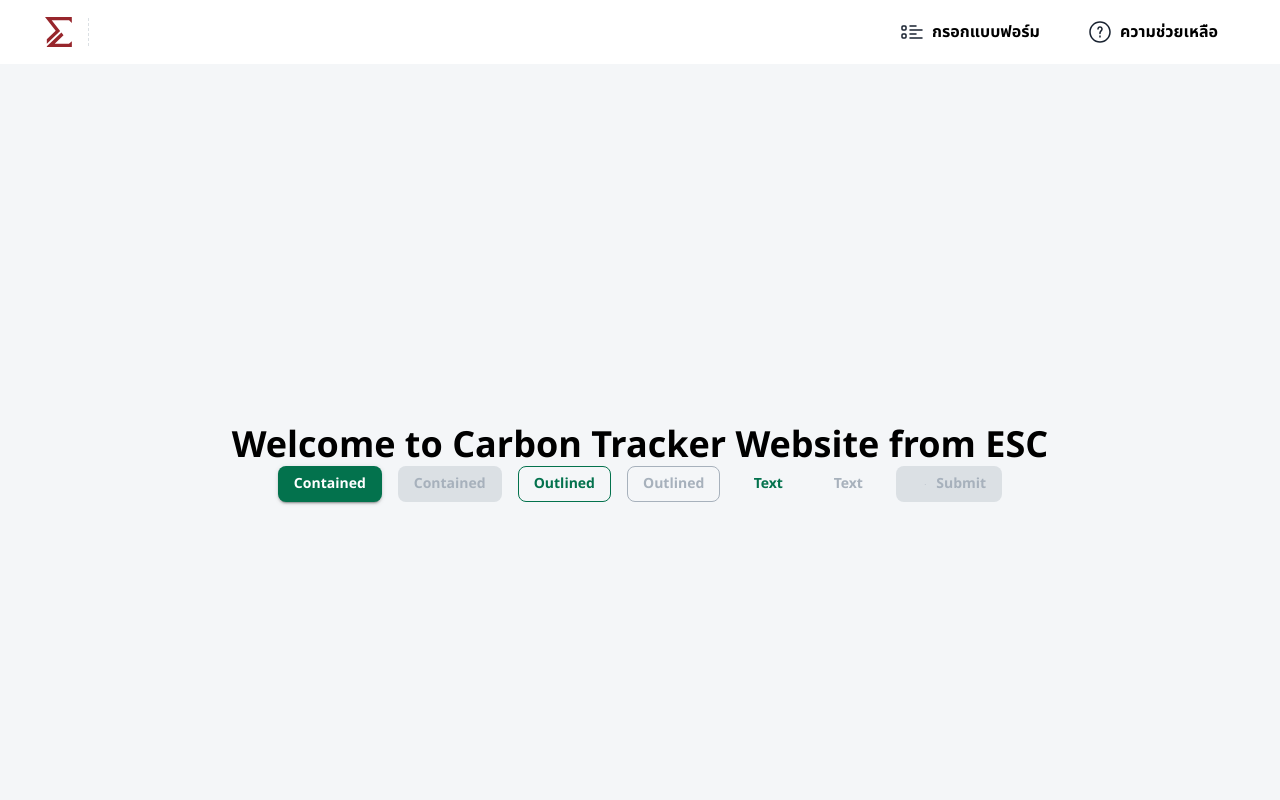
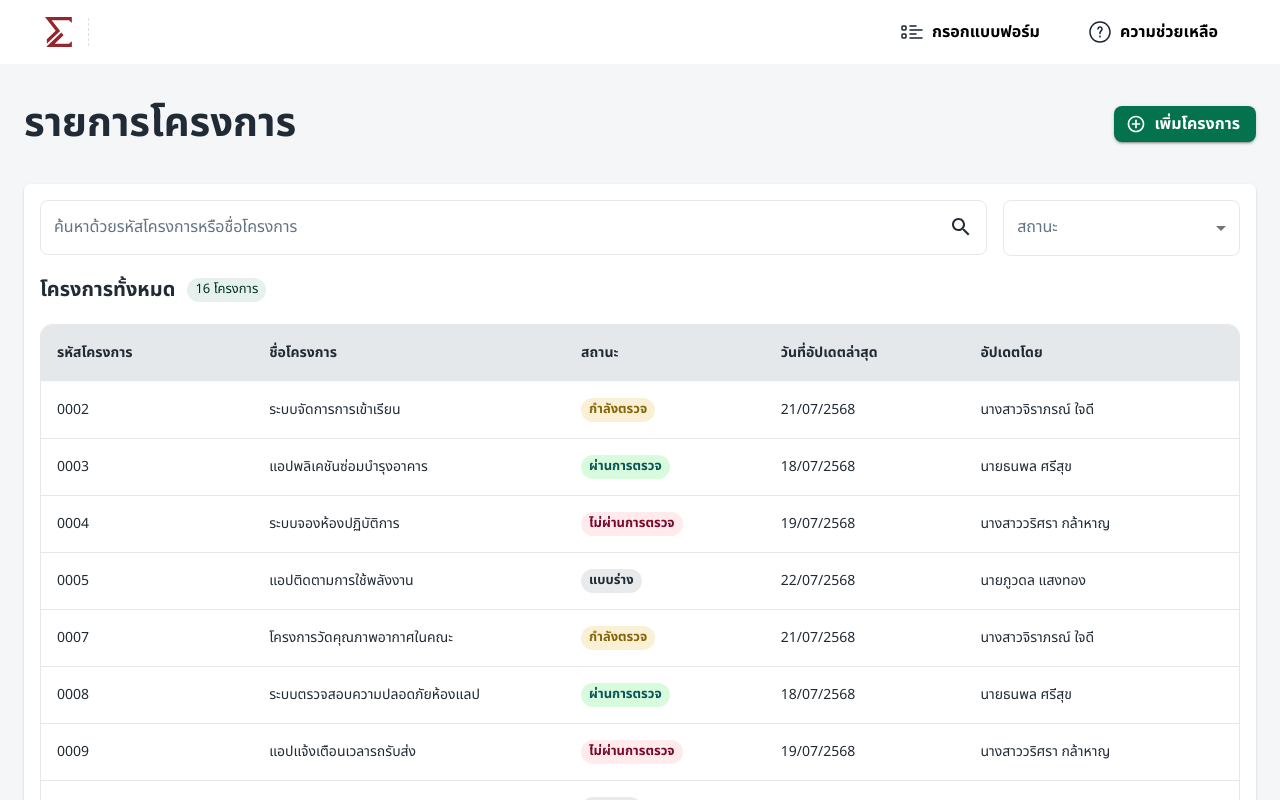
Before and after one commit to esc-chula/carbon-tracker, a Next.js app: page / in a window 1280 px wide. Shown: the top 800 px of the page. Built offline with nearby package versions, Linux system fonts and the light colour scheme.

Commit message:
feat: add navigate logic

```diff
--- a/src/app/page.tsx
+++ b/src/app/page.tsx
@@ -1,29 +1,6 @@
+import Projects from "@/components/Projects";
 import Button from "@mui/material/Button";
 import Stack from "@mui/material/Stack";
 export default function HomePage() {
-  return (
-    <main className="flex min-h-screen flex-col items-center justify-center text-black">
-      <h1 className="text-4xl font-bold">
-        Welcome to Carbon Tracker Website from ESC
-      </h1>
-
-      <Stack spacing={2} direction="row">
-        <Button variant="contained">Contained</Button>
-        <Button disabled variant="contained">
-          Contained
-        </Button>
-        <Button variant="outlined">Outlined</Button>
-        <Button disabled variant="outlined">
-          Outlined
-        </Button>
-        <Button variant="text">Text</Button>
-        <Button disabled variant="text">
-          Text
-        </Button>
-        <Button loading variant="contained" loadingPosition="start">
-          Submit
-        </Button>
-      </Stack>
-    </main>
-  );
+  return <Projects />;
 }
--- a/src/components/Projects.tsx
+++ b/src/components/Projects.tsx
@@ -21,6 +21,7 @@ import {
 import { useMemo, useState } from "react";
 import StatusChips, { type ChipVariant } from "@/components/StatusChips";
 import type { SelectChangeEvent } from "@mui/material/Select";
+import { useRouter } from "next/navigation";
 
 const options: ChipVariant[] = ["approved", "pending", "drafted", "rejected"];
 
@@ -152,6 +153,7 @@ const rows = [
 export default function Projects() {
   const [status, setStatus] = useState<ChipVariant[]>([]);
   const [search, setSearch] = useState<string>("");
+  const router = useRouter();
 
   const filteredRows = useMemo(() => {
     return rows.filter((row) => {
@@ -167,6 +169,10 @@ export default function Projects() {
   const handleStatusChange = (e: SelectChangeEvent<typeof status>) => {
     const value = e.target.value;
     setStatus(Array.isArray(value) ? value : []);
+  };
+
+  const handleAddProject = () => {
+    router.push("/create-project");
   };
 
   return (
@@ -192,6 +198,7 @@ export default function Projects() {
           size="medium"
           variant="contained"
           startIcon={<AddCircleOutline />}
+          onClick={handleAddProject}
           sx={{ fontSize: "16px", lineHeight: "24px" }}
         >
           เพิ่มโครงการ
--- a/src/sections/project/ProjectFormStep2.tsx
+++ b/src/sections/project/ProjectFormStep2.tsx
@@ -1,9 +1,18 @@
 import { Button, Stack, Typography } from "@mui/material";
 import type { FieldErrors, UseFormWatch } from "react-hook-form";
-import type { ProjectFormValues, Activity, Energy, Participant, Accommodation, Gift, Waste } from "@/sections/project/form/type";
+import type {
+  ProjectFormValues,
+  Activity,
+  Energy,
+  Participant,
+  Accommodation,
+  Gift,
+  Waste,
+} from "@/sections/project/form/type";
 import { Scope1Direct } from "@/sections/project/scope/Scope1Direct";
 import { Scope2Indirect } from "@/sections/project/scope/Scope2Indirect";
 import { Scope3Other } from "@/sections/project/scope/Scope3Other";
+import { useRouter } from "next/navigation";
 
 interface ProjectFormStep2Props {
   step: number;
@@ -70,6 +79,11 @@ export function ProjectFormStep2(props: ProjectFormStep2Props) {
     handleBack,
   } = props;
 
+  const router = useRouter();
+  const handleSubmit = (event: React.FormEvent) => {
+    event.preventDefault();
+    router.push("/create-project/test/success");
+  };
   return (
     <>
       {step === 2 && (
```
